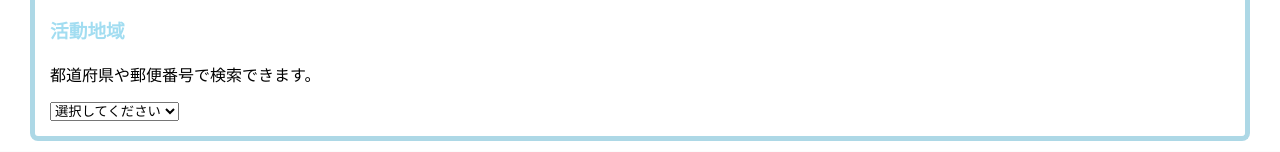
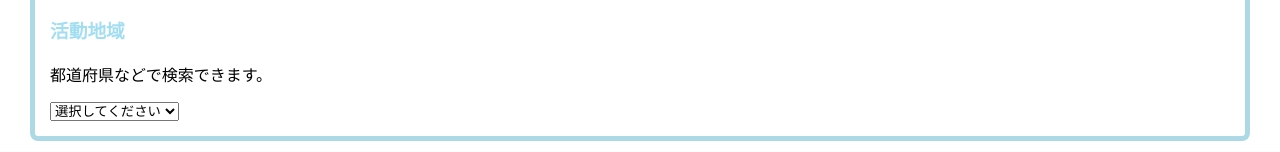
Before and after one commit to htvoffcial/orgdb, a plain HTML site: page index.html in a window 1280 px wide. Shown: the part 304-456 px from the top of the page. Drawn offline with nearby package versions, Linux system fonts and the light colour scheme.

Commit message:
あｓｄ

```diff
--- a/index.html
+++ b/index.html
@@ -34,7 +34,7 @@
             <p>団体の名称で検索できます。複数表記がある場合も</p>
             <input>
             <h3 style="color:rgb(162, 221, 241)">活動地域</h3>
-            <p>都道府県や郵便番号で検索できます。</p>
+            <p>都道府県などで検索できます。</p>
             <select>
               <option value>選択してください</option>
               <option value="北海道">北海道</option>
```
